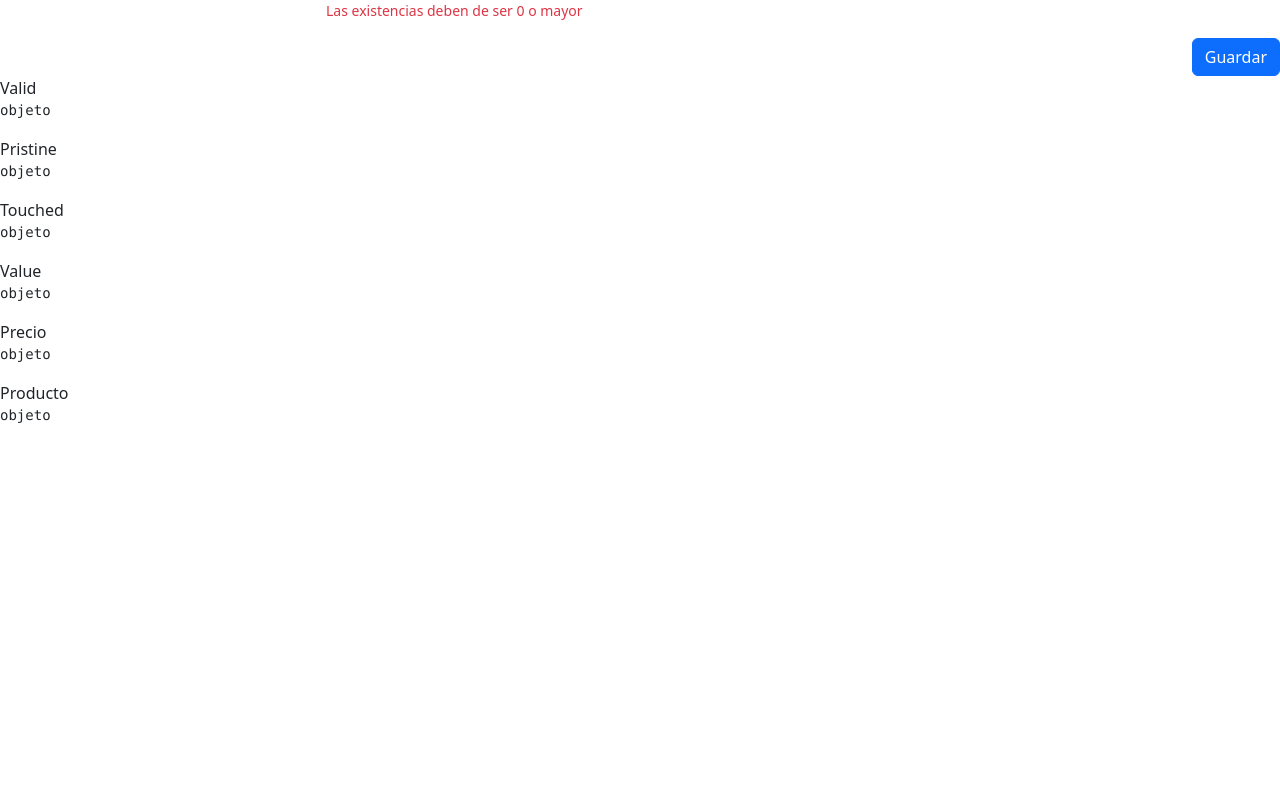
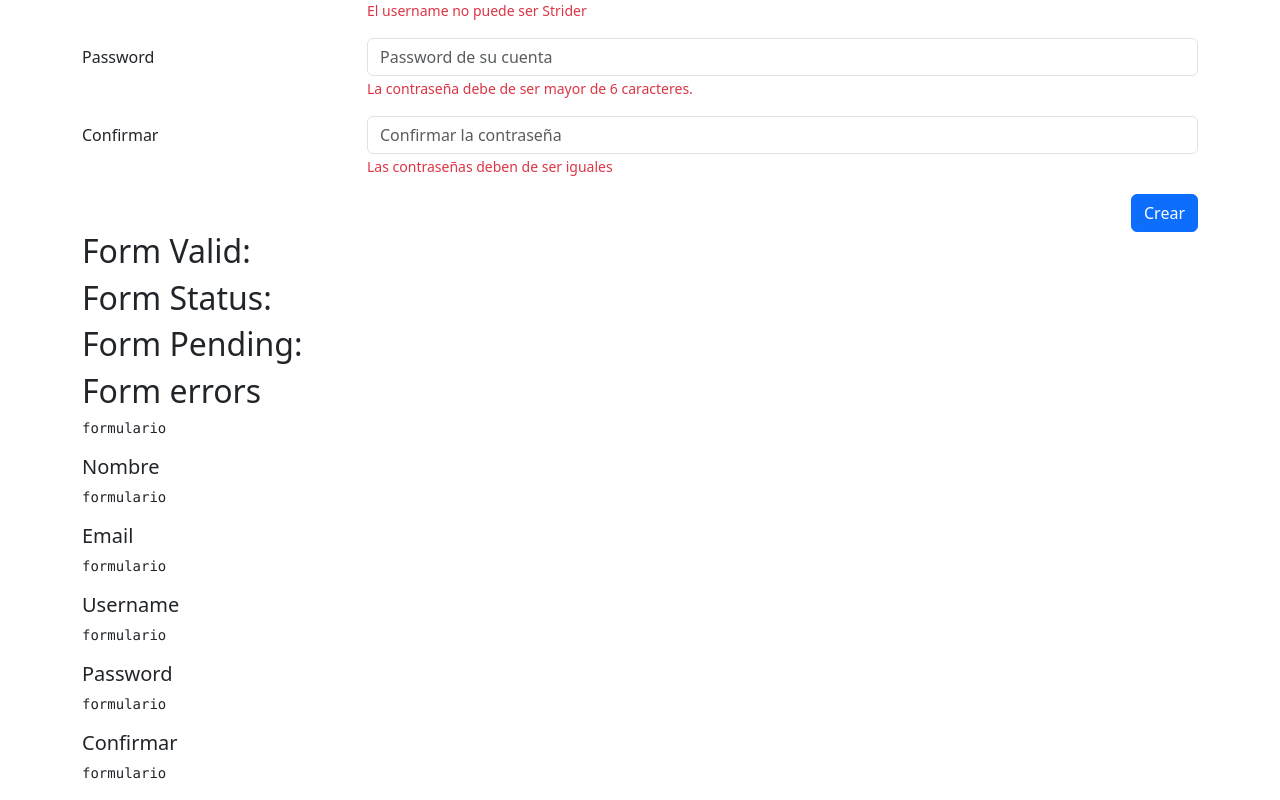
Before and after one commit to CinTutuDev/FormApp, an Angular app: page /auth/sign-up in a window 1280 px wide. Before the commit this address led to /reactive/basic. Shown: the part 267-1067 px from the top of the page. Before the commit the page ends 800 px from the top, so only its background shows below. Built offline with nearby package versions, Linux system fonts and the light colour scheme.

Commit message:
✅ Routes(children): auth

```diff
--- a/src/app/auth/auth-routing.module.ts
+++ b/src/app/auth/auth-routing.module.ts
@@ -1,10 +1,19 @@
 import { NgModule } from '@angular/core';
 import { RouterModule, Routes } from '@angular/router';
+import { RegisterPageComponent } from './pages/register-page/register-page.component';
 
-const routes: Routes = [];
+const routes: Routes = [
+  {
+    path: '',
+    children: [
+      { path: 'sign-up', component: RegisterPageComponent },
+      { path: '**', redirectTo: 'sign-up' },
+    ],
+  },
+];
 
 @NgModule({
   imports: [RouterModule.forChild(routes)],
-  exports: [RouterModule]
+  exports: [RouterModule],
 })
-export class AuthRoutingModule { }
+export class AuthRoutingModule {}
--- a/src/app/auth/pages/register-page/register-page.component.html
+++ b/src/app/auth/pages/register-page/register-page.component.html
@@ -95,19 +95,19 @@
 <h2>Form Status:</h2>
 <h2>Form Pending:</h2>
 <h2>Form errors</h2>
-<pre>{{ "formulario" | json }}</pre>
+<pre>{{ "formulario"  }}</pre>
 
 <h5>Nombre</h5>
-<pre>{{ "formulario" | json }}</pre>
+<pre>{{ "formulario" }}</pre>
 
 <h5>Email</h5>
-<pre>{{ "formulario" | json }}</pre>
+<pre>{{ "formulario" }}</pre>
 
 <h5>Username</h5>
-<pre>{{ "formulario" | json }}</pre>
+<pre>{{ "formulario"  }}</pre>
 
 <h5>Password</h5>
-<pre>{{ "formulario" | json }}</pre>
+<pre>{{ "formulario" }}</pre>
 
 <h5>Confirmar</h5>
-<pre>{{ "formulario" | json }}</pre>
+<pre>{{ "formulario"  }}</pre>
--- a/src/index.html
+++ b/src/index.html
@@ -13,7 +13,7 @@
       crossorigin="anonymous"
     />
   </head>
-  <body>
+  <body class="container">
     <app-root></app-root>
   </body>
 </html>
```
